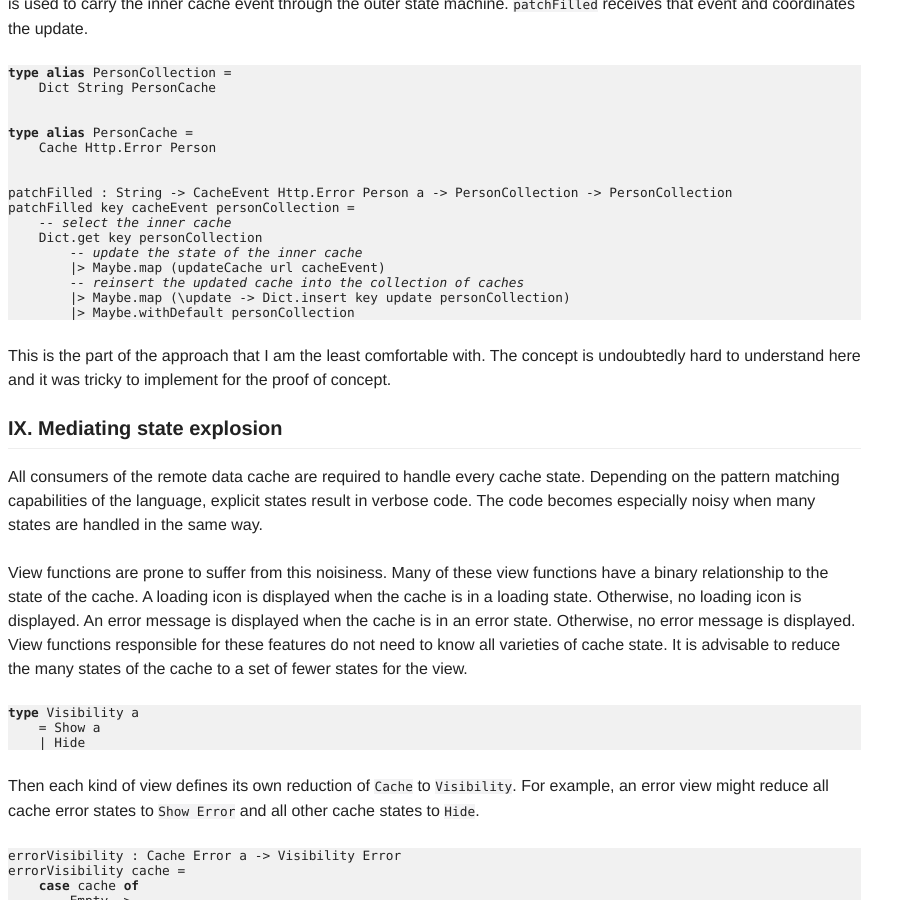
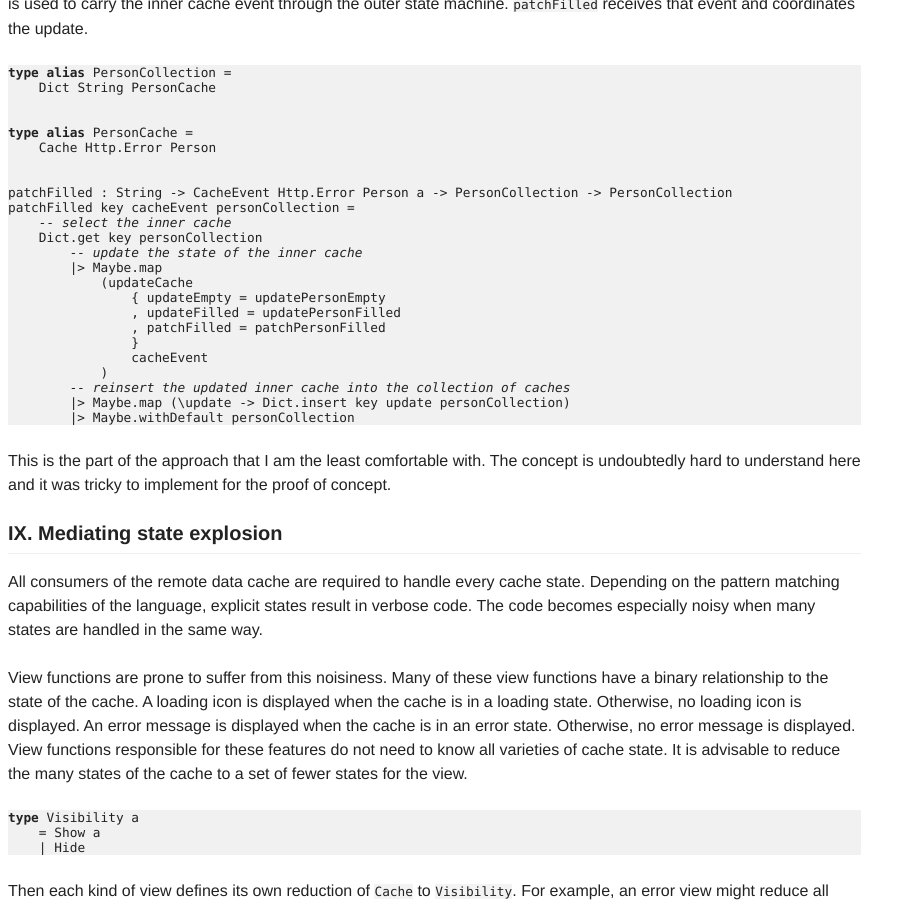
Before and after one commit to fromothers/www.maxhallinan.com, a Jekyll site: the page built from posts/_posts/2018-01-31-critique-of-a-code-meme.md, in a window 1280 px wide and 900 px high, scrolled down 7779 px. Shown: the whole window, without its empty margins (0-916 px from the left). Built offline with Jekyll 4.4.1, drawn with Linux system fonts in a browser that asks for light colours.

Commit message:
Correct code example

```diff
--- a/posts/_posts/2018-01-31-critique-of-a-code-meme.md
+++ b/posts/_posts/2018-01-31-critique-of-a-code-meme.md
@@ -542,8 +542,15 @@ patchFilled key cacheEvent personCollection =
     -- select the inner cache
     Dict.get key personCollection
         -- update the state of the inner cache
-        |> Maybe.map (updateCache url cacheEvent)
-        -- reinsert the updated cache into the collection of caches
+        |> Maybe.map
+            (updateCache
+                { updateEmpty = updatePersonEmpty
+                , updateFilled = updatePersonFilled
+                , patchFilled = patchPersonFilled
+                }
+                cacheEvent
+            )
+        -- reinsert the updated inner cache into the collection of caches
         |> Maybe.map (\update -> Dict.insert key update personCollection)
         |> Maybe.withDefault personCollection
 {% endhighlight %}
```
